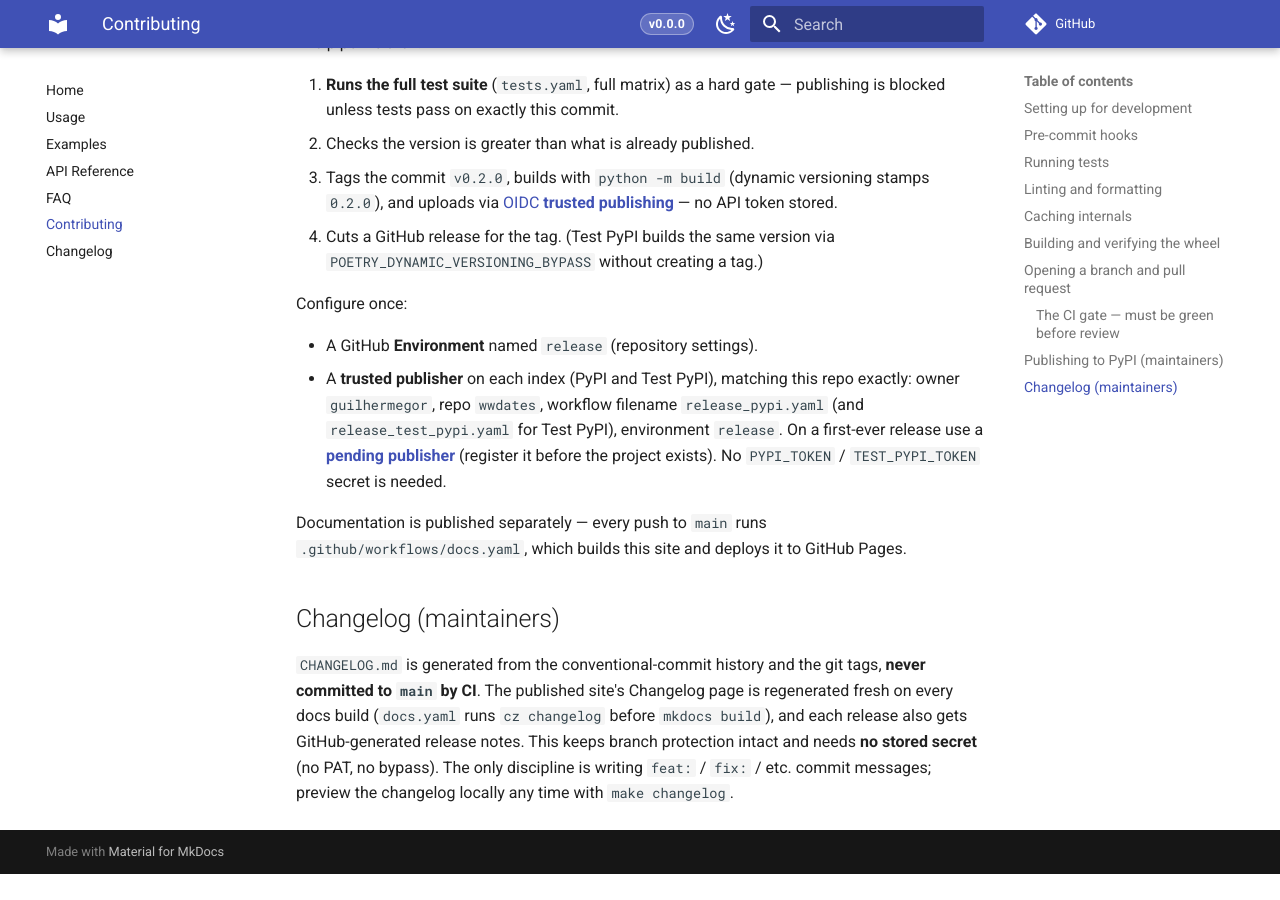
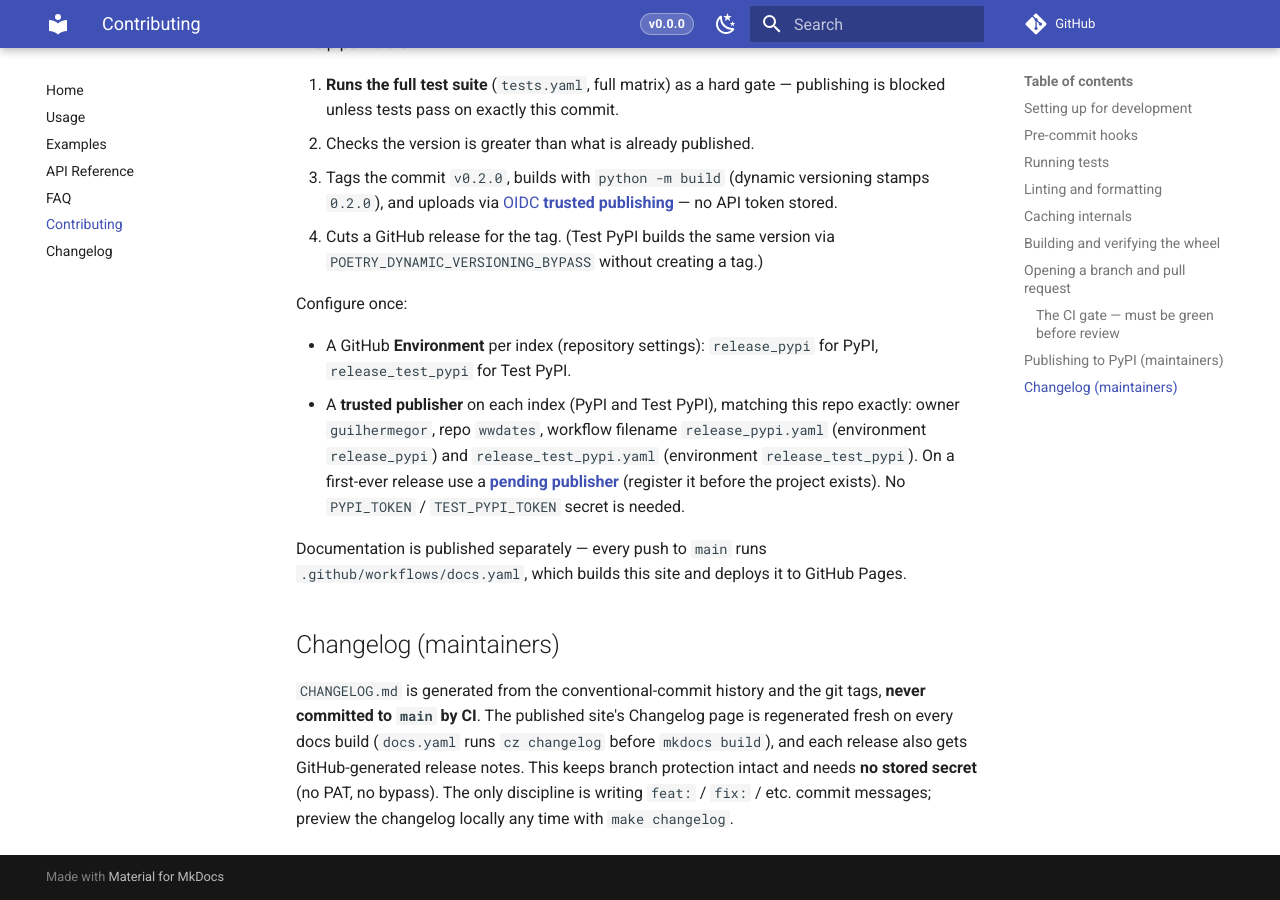
Before and after one commit to guilhermegor/wwdates, an MkDocs documentation site: the page built from docs/contributing.md, in a window 1280 px wide and 900 px high, scrolled down 4062 px. Built offline with MkDocs 1.6.1 and Material for MkDocs 9.7.7, drawn with Linux system fonts in a browser that asks for light colours; comment, search, counter and statistics services are not loaded; before the commit the page ends 4936 px from its top, so only the background shows below that.

Commit message:
ci: per-index release environments (pypi / test_pypi) (#2)
Rename the OIDC publish-job environment from the shared 'release' to a
per-index, self-documenting name: 'release_pypi' for release_pypi.yaml and
'release_test_pypi' for release_test_pypi.yaml. The name is an arbitrary label
but must match the trusted publisher's Environment name on each index; a
per-index name states the package manager + test/prod and lets each index
carry its own environment protection rules.

Docs (CLAUDE.md, docs/contributing.md) updated to the new names.

Co-authored-by: Claude Opus 4.8 <noreply@anthropic.com>

```diff
--- a/docs/contributing.md
+++ b/docs/contributing.md
@@ -196,10 +196,11 @@ stamps the real version at build time. To release, trigger the workflow from the
 
 Configure once:
 
-- A GitHub **Environment** named `release` (repository settings).
+- A GitHub **Environment** per index (repository settings): `release_pypi` for PyPI,
+  `release_test_pypi` for Test PyPI.
 - A **trusted publisher** on each index (PyPI and Test PyPI), matching this repo exactly:
-  owner `guilhermegor`, repo `wwdates`, workflow filename `release_pypi.yaml` (and
-  `release_test_pypi.yaml` for Test PyPI), environment `release`. On a first-ever release use a
+  owner `guilhermegor`, repo `wwdates`, workflow filename `release_pypi.yaml` (environment
+  `release_pypi`) and `release_test_pypi.yaml` (environment `release_test_pypi`). On a first-ever release use a
   [**pending publisher**](https://docs.pypi.org/trusted-publishers/creating-a-project-through-oidc/)
   (register it before the project exists). No `PYPI_TOKEN` / `TEST_PYPI_TOKEN` secret is needed.
 
```
Also changed, not shown: CLAUDE.md (+4 -3 lines), 2 other files.
